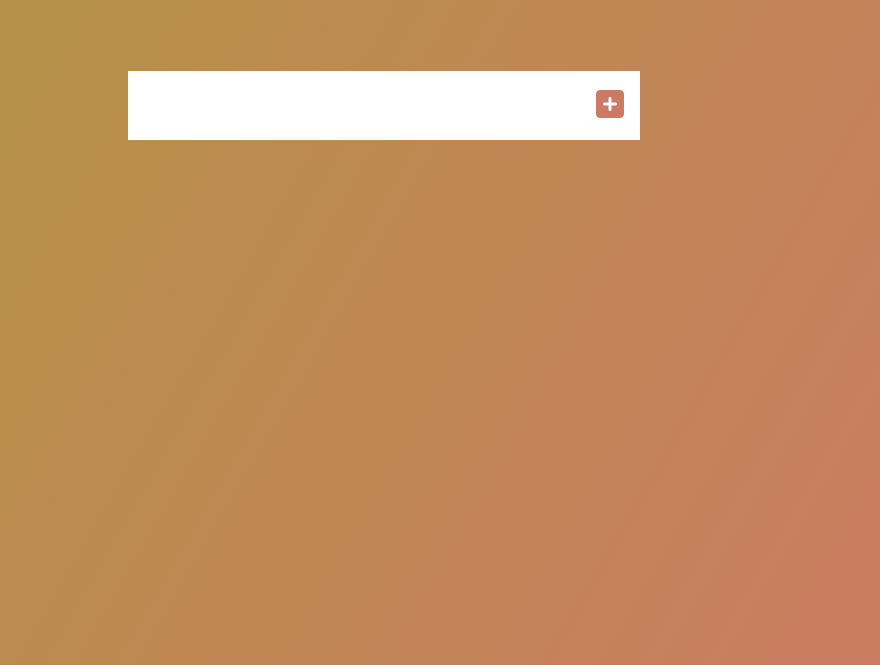
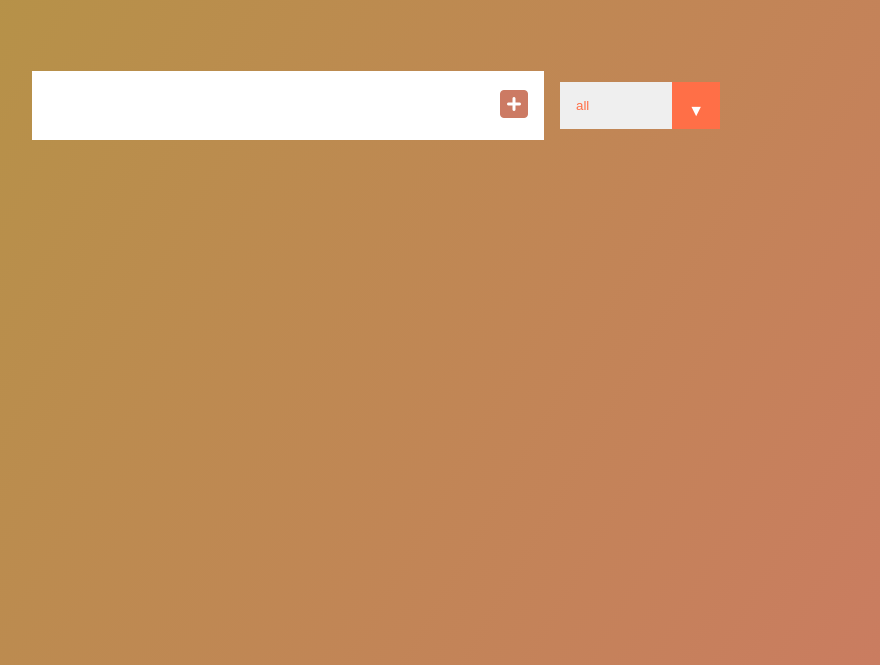
Before and after one commit to adnanbouthir/to-do, a plain HTML site: page index.html in a window 1280 px wide. Shown: the part 135-800 px from the top of the page, without its empty margins (256-1136 px from the left). Drawn offline with Linux system fonts and the light colour scheme.

Commit message:
Add select to toggle tasks
Add select element
Add styles accordingly

```diff
--- a/index.html
+++ b/index.html
@@ -24,6 +24,13 @@
             <button class="todo-button" type="submit">
                 <i class="fas fa-plus-square"></i>
             </button>
+            <div class="select">
+                <select name="todos" class="filter-todo">
+                    <option value="all">all</option>
+                    <option value="completed">completed</option>
+                    <option value="uncompleted">uncompleted</option>
+                </select>
+            </div>
         </form>
         <div class="todo-container">
             <ul class="todo-list"></ul>
--- a/style.css
+++ b/style.css
@@ -99,3 +99,40 @@ form button:hover {
     transform: translateY(8rem) rotateZ(20deg);
     opacity: 0;
 }
+
+select {
+    -webkit-appearance: none;
+    -moz-appearance: none;
+    appearance: none;
+    outline: none;
+    border: none;
+}
+
+.select {
+    margin: 1rem;
+    position: relative;
+    overflow: hidden;
+}
+
+select {
+    color: #ff6f47;
+    width: 10rem;
+    cursor: pointer;
+    padding: 1rem;
+}
+
+.select::after{
+    content: "\25BC";
+    position: absolute;
+    background: #ff6f47;
+    top: 0;
+    right: 0;
+    padding: 1rem;
+    pointer-events: none;
+    transition: all 0.3s ease;
+}
+
+.select:hover:after {
+    background: white;
+    color: #ff6f47;
+}
```
